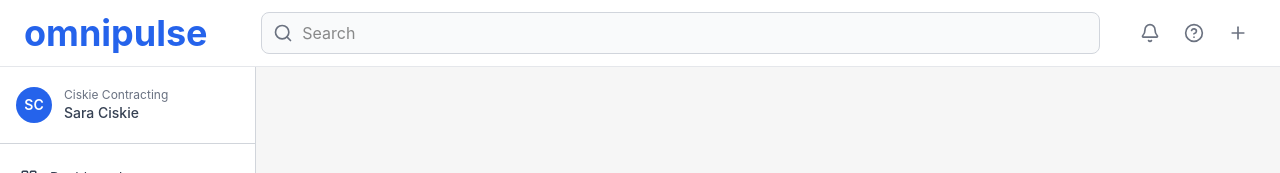
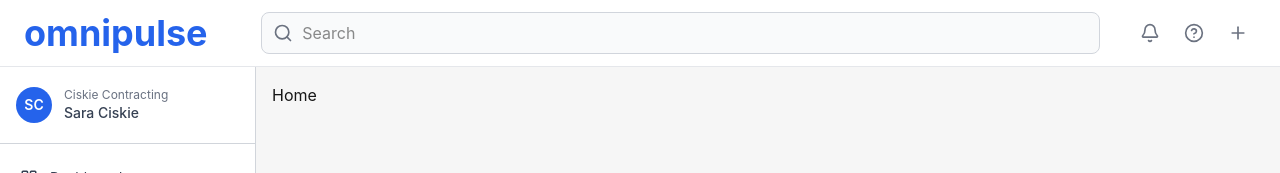
Before and after one commit to willjosh/omnipulse, a Next.js app in the folder client/: page / in a window 1280 px wide. Shown: the top 173 px of the page. Built offline with nearby package versions, Linux system fonts and the light colour scheme.

Commit message:
W18ADATE-256 refactor: move NavBar and SideBar components to root layout

```diff
--- a/client/src/app/layout.tsx
+++ b/client/src/app/layout.tsx
@@ -1,6 +1,8 @@
 import type { Metadata } from "next";
 import { Geist, Geist_Mono } from "next/font/google";
 import "./globals.css";
+import SideBar from "./features/shared/SideBar";
+import NavBar from "./features/shared/NavBar";
 
 const geistSans = Geist({ variable: "--font-geist-sans", subsets: ["latin"] });
 
@@ -22,7 +24,11 @@ export default function RootLayout({
       <body
         className={`${geistSans.variable} ${geistMono.variable} antialiased`}
       >
-        {children}
+        <NavBar />
+        <div className="flex min-h-screen">
+          <SideBar />
+          <div className="flex-1 p-4 overflow-auto">{children}</div>
+        </div>
       </body>
     </html>
   );
--- a/client/src/app/page.tsx
+++ b/client/src/app/page.tsx
@@ -1,11 +1,7 @@
-import NavBar from "./features/shared/NavBar";
-import SideBar from "./features/shared/SideBar";
+import React from "react";
 
-export default function Home() {
-  return (
-    <div>
-      <NavBar />
-      <SideBar />
-    </div>
-  );
-}
+const Home = () => {
+  return <div>Home</div>;
+};
+
+export default Home;
```
